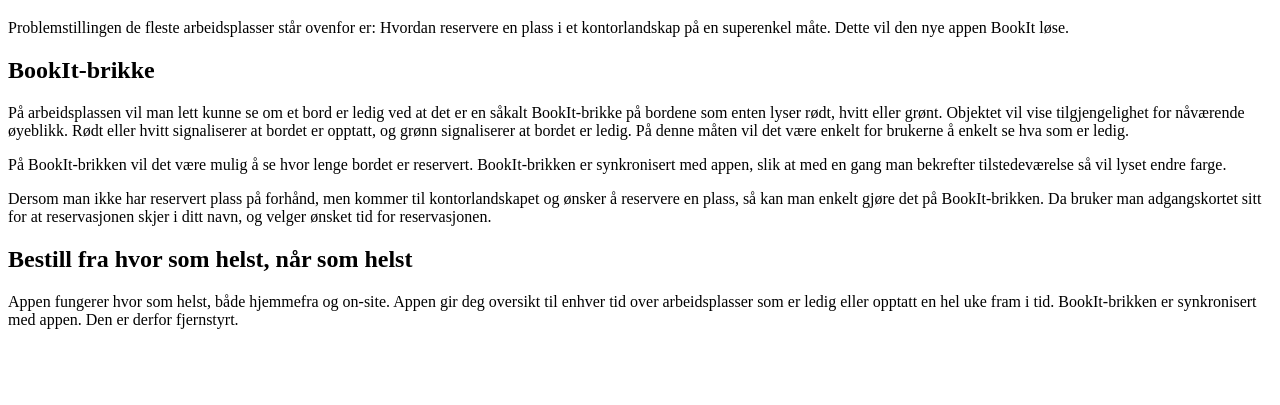
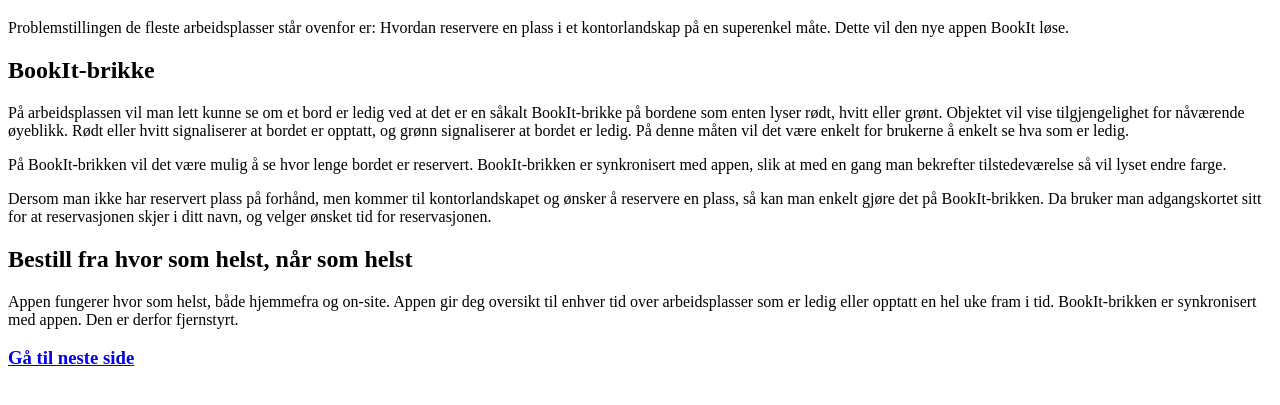
Before and after one commit to OsloMet-web/1stOblig-oblig-1-group-55, a plain HTML site: page index.html in a window 1280 px wide. Shown: the part 61-466 px from the top of the page. Drawn offline with Linux system fonts and the light colour scheme.

Commit message:
added link to page2.html

```diff
--- a/index.html
+++ b/index.html
@@ -3,6 +3,7 @@
 <head>
     <meta charset="UTF-8">
     <meta name="viewport" content="width=device-width, initial-scale=1.0">
+    <link rel="stylesheet" href="css/style.css">
     <title>Document</title>
 </head>
 <body>
@@ -44,5 +45,8 @@
         som er ledig eller opptatt en hel uke fram i tid. BookIt-brikken
         er synkronisert med appen. Den er derfor fjernstyrt.
     </p>
+    <h3>
+    <a href="page2.html">Gå til neste side</a>
+    </h3>
 </body>
 </html>
```
